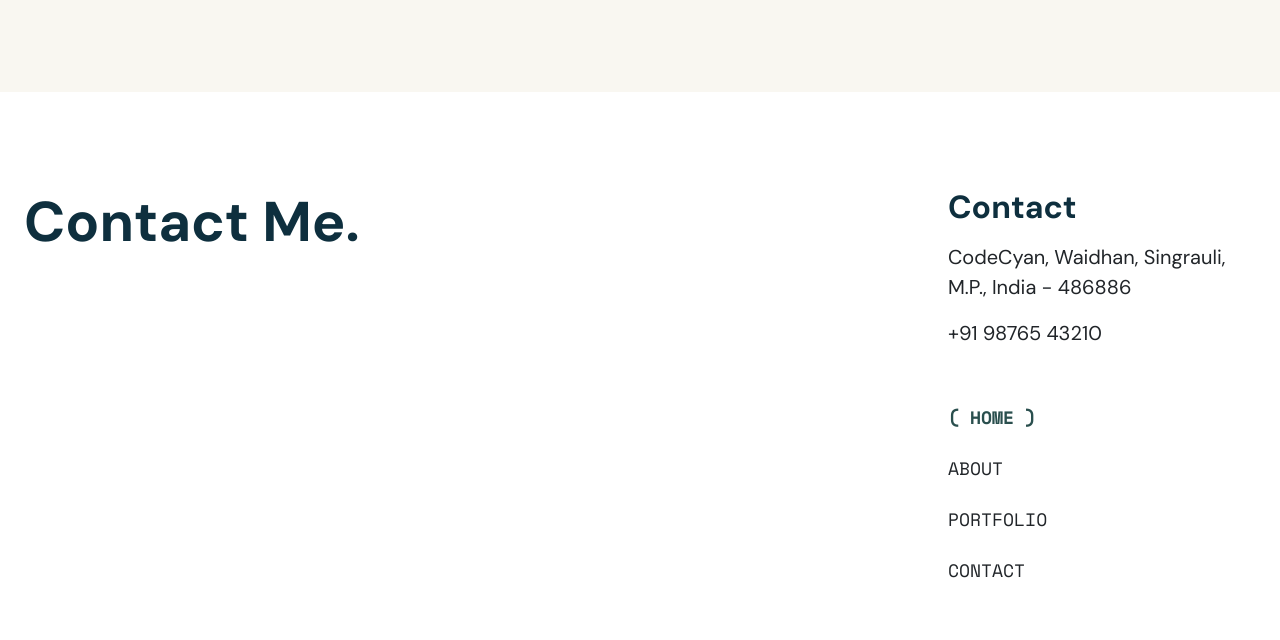
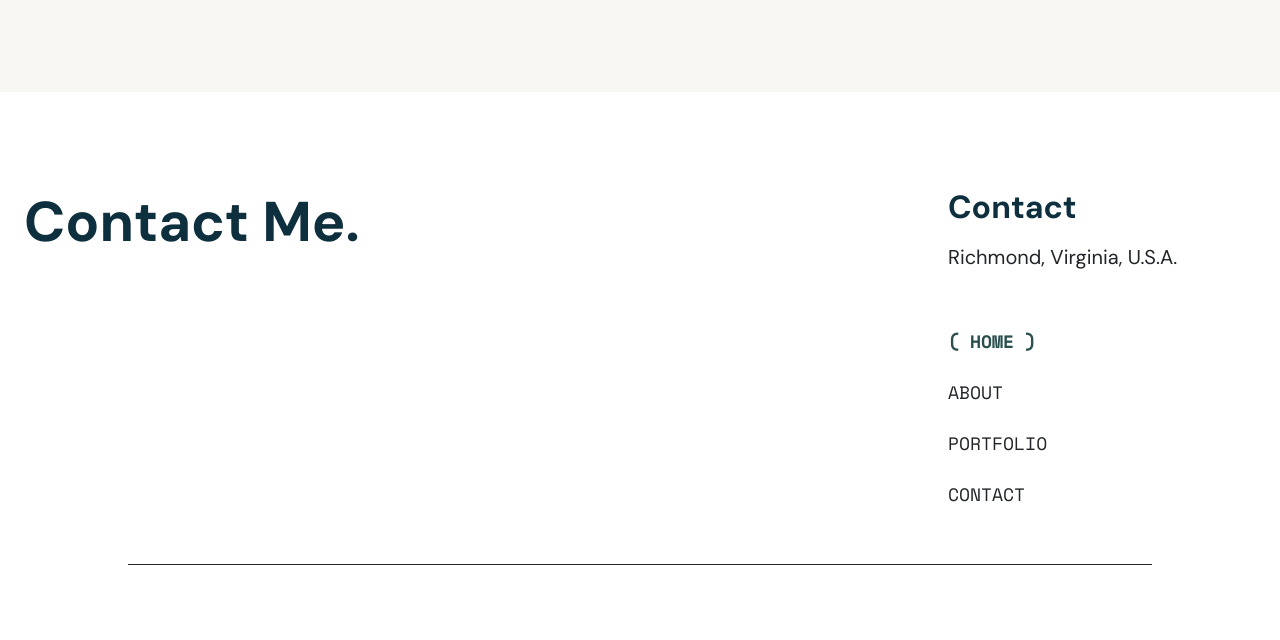
Before and after one commit to ptyom/personal, a plain HTML site: page index.html in a window 1280 px wide. Shown: the part 2413-3053 px from the top of the page. Drawn offline with nearby package versions, Linux system fonts and the light colour scheme; files that its build step writes are made by us from their sources; files whose address does not match are found by name.

Commit message:
index.html

```diff
--- a/index.html
+++ b/index.html
@@ -221,8 +221,7 @@
                 </div>
                 <div class="col-md-3">
                     <h5 class="fs-2 fw-bold">Contact</h5>
-                    <p class="mt-3 fs-5">CodeCyan, Waidhan, Singrauli, M.P., India - 486886</p>
-                    <p class="mt-3 fs-5">+91 98765 43210</p>
+                    <p class="mt-3 fs-5">Richmond, Virginia, U.S.A.</p>
                     <ul class="navbar-nav gap-2 mt-5">
                         <li class="nav-item">
                             <a class="nav-link active" aria-current="page" href="#">Home</a>
```
